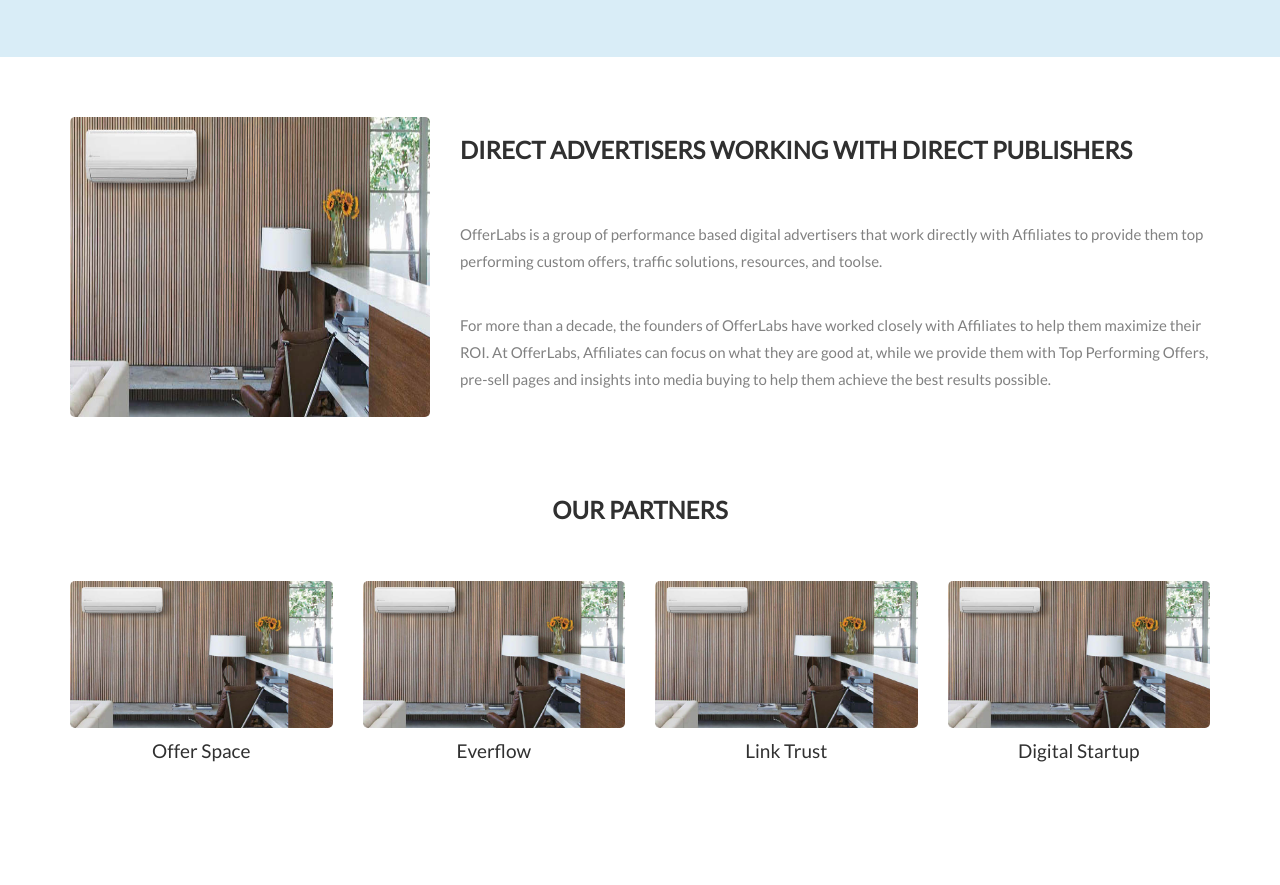
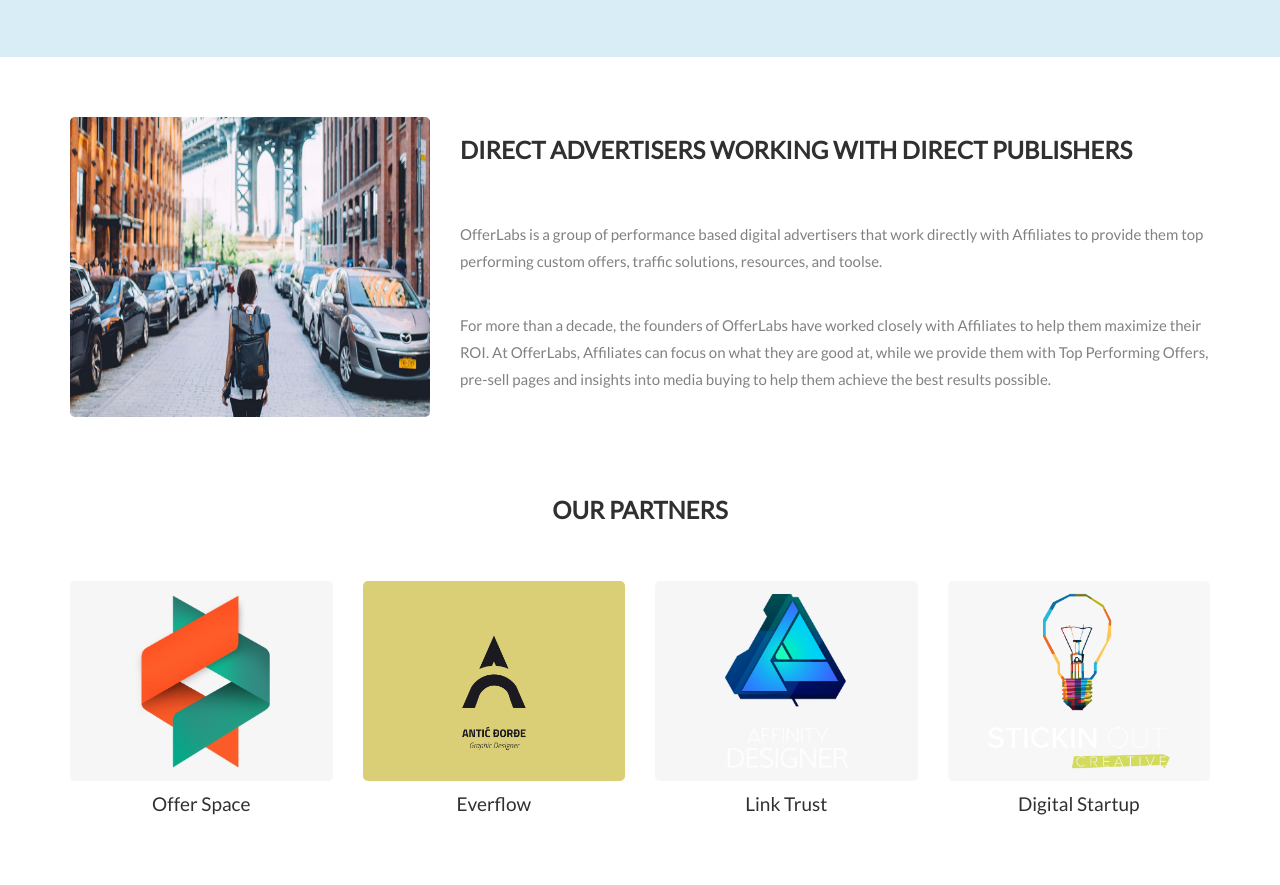
Before and after one commit to afifurrehman-brainx/umairTasks-DigitalAdvertiser, a plain HTML site: page index.html in a window 1280 px wide. Shown: the part 1872-2757 px from the top of the page. Drawn offline with nearby package versions, Linux system fonts and the light colour scheme.

Commit message:
updated partners images

```diff
--- a/index.html
+++ b/index.html
@@ -68,7 +68,7 @@
 
         .thumbnail img {
             width: 100%;
-            height: 100%;
+            height: 200px;
             margin-bottom: 10px;
         }
 
@@ -398,7 +398,7 @@
                 <div class="col-sm-4">
                     <!-- <span class="glyphicon glyphicon-globe logo slideanim"></span> -->
 
-                    <img src="aircon-lead.jpg" alt="" height="300px" width="100%">
+                    <img src="test6.jpg" alt="" height="300px" width="100%">
 
                 </div>
                 <div class="col-sm-8">
@@ -424,26 +424,26 @@
         <div class="row text-center slideanim">
             <div class="col-sm-3 col-xs-6">
                 <div class="thumbnail">
-                    <img src="aircon-lead.jpg" alt="" height="100px" width="100px">
+                    <img src="partner 1.png" alt="">
                     <h4>Offer Space </h4>
                 </div>
             </div>
             <div class="col-sm-3 col-xs-6">
                 <div class="thumbnail">
-                    <img src="aircon-lead.jpg" alt="" height="100px" width="100px">
+                    <img src="partner 22.png" alt="">
                     <h4>Everflow</h4>
                 </div>
             </div>
             <div class="col-sm-3 col-xs-6">
                 <div class="thumbnail">
-                    <img src="aircon-lead.jpg" alt="" height="100px" width="100px">
+                    <img src="partner 3.png" alt="">
                     <h4>Link Trust </h4>
                 </div>
             </div>
 
             <div class="col-sm-3 col-xs-6">
                 <div class=" thumbnail">
-                    <img src="aircon-lead.jpg" alt="" height="100px" width="100px">
+                    <img src="partner 4.png" alt="">
                     <h4>Digital Startup</h4>
                 </div>
             </div>
```
Also changed, not shown: partner 1.png (added), partner 2.png (added), partner 22.png (added), partner 3.png (added), partner 4.png (added), test6.jpg (added).
